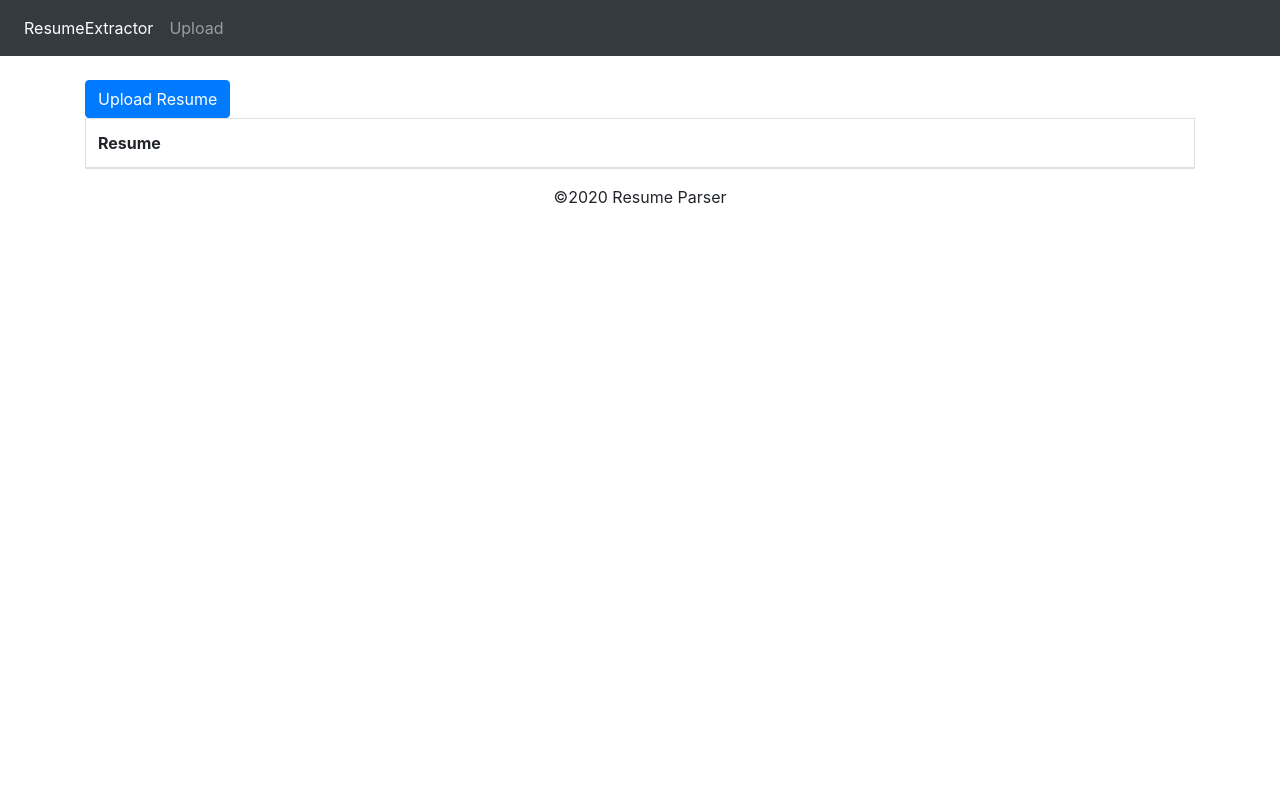
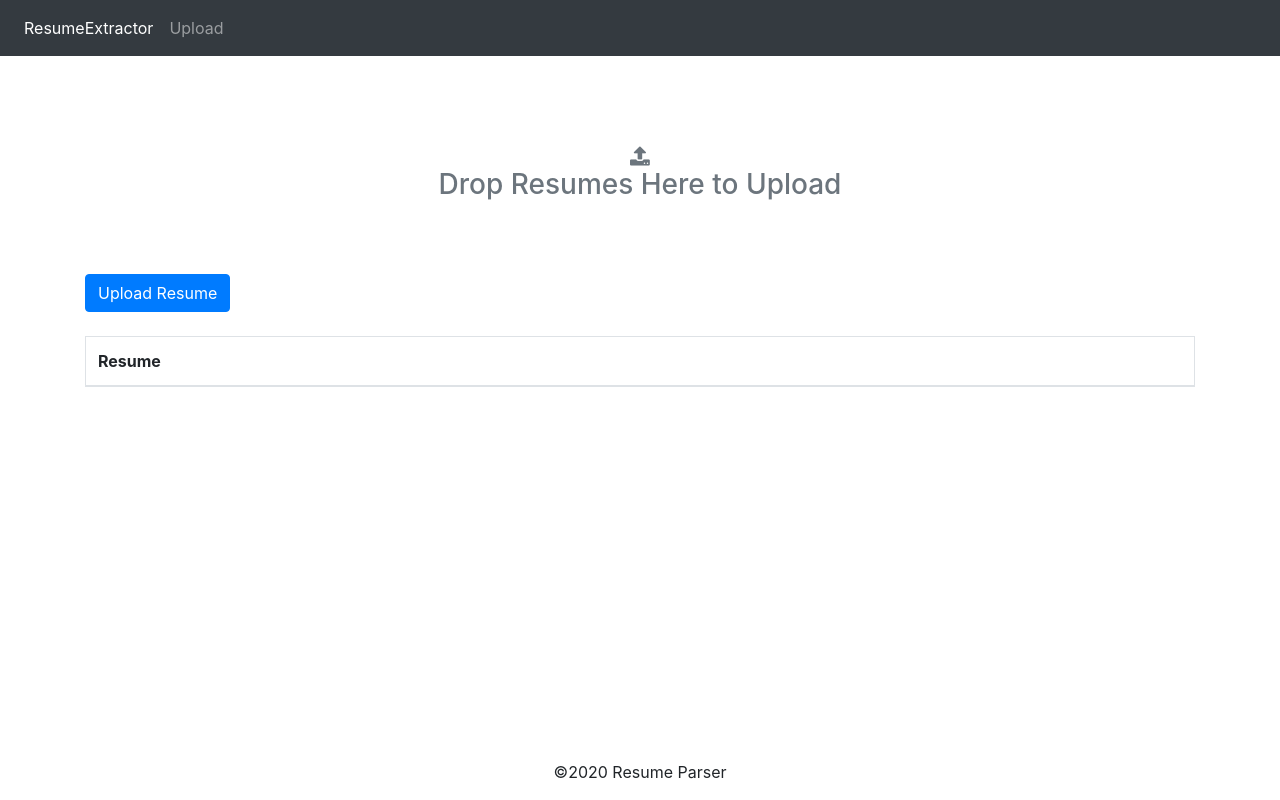
Before and after one commit to pawanpaudel93/ResumeExtractor, a Django app: page / in a window 1280 px wide. Run offline with Django 3.2, Linux system fonts and the light colour scheme; lists and menus that the app fills with data are empty; some libraries are stand-ins or nearby versions.

Commit message:
added file validators and error message

```diff
--- a/resume/models.py
+++ b/resume/models.py
@@ -1,5 +1,11 @@
 from django.db import models
+from django.core.validators import FileExtensionValidator
 
 
 class Resume(models.Model):
-    file = models.FileField(upload_to='resume/')
+    file = models.FileField(upload_to='resume/',
+                            validators=[FileExtensionValidator(
+                                allowed_extensions=['docx', 'pdf', 'docx'])])
+
+    def __str__(self):
+        return self.file.name.replace('resume/', '')
--- a/resume/templates/resume/upload.html
+++ b/resume/templates/resume/upload.html
@@ -10,15 +10,20 @@
 {#            </button>#}
 {#        </form>#}
 
-    <button type="button" class="btn btn-primary js-upload-photos">
-         <span class="glyphicon glyphicon-cloud-upload"></span> Upload Resume
+    <div class="well text-muted text-center" style="padding-top: 4rem; padding-bottom: 4rem;">
+{#        <span class="glyphicon glyphicon-triangle-bottom" style="font-size: 4rem;"></span>#}
+        <i class="fa fa-upload fa-lg"></i>
+        <h3>Drop Resumes Here to Upload</h3>
+    </div>
+    <button type="button" class="btn btn-primary js-upload-resumes">
+         Upload Resume
     </button>
 
     <input id="fileupload" type="file" name="file" multiple
        style="display: none;"
        data-url="{% url 'resume_upload' %}"
        data-form-data='{"csrfmiddlewaretoken": "{{ csrf_token }}"}'>
-
+    <br><br>
     <table id="gallery" class="table table-bordered">
       <thead>
         <tr>
@@ -48,6 +53,7 @@
         </div>
       </div>
     </div>
+    <div class="alert alert-danger" id="alert-error" role="alert" style="display: none"></div>
 
 {% endblock %}
 
--- a/resume/views.py
+++ b/resume/views.py
@@ -1,7 +1,10 @@
 from django.shortcuts import render
 from django.views import View
+from django.conf import settings
 from django.http import JsonResponse
 from .forms import ResumeForm
+from pyresparser import ResumeParser
+import os
 
 
 class ResumeUpload(View):
@@ -21,12 +24,20 @@ class ResumeUpload(View):
         #     return render(self.request, 'resume/upload.html')
         form = ResumeForm(self.request.POST, self.request.FILES)
         files = request.FILES.getlist('file')
-        for file in files:
-            print(file)
-            pass
-        if form.is_valid():
-            resume = form.save()
-            data = {'is_valid': True, 'name': resume.file.name, 'url': resume.file.path}
-        else:
-            data = {'is_valid': False}
-        return JsonResponse(data)
+        try:
+            for file in files:
+                print(file.name)
+            if form.is_valid():
+                resume = form.save()
+                resume_path = os.path.join(settings.BASE_DIR, resume.file.url[1:])
+                data = ResumeParser(resume_path).get_extracted_data()
+                skills = data.get('skills', '')
+                if skills != '':
+                    skills = ', '.join(skills)
+                data = {'is_valid': True, 'name': resume.file.name, 'url': resume.file.url, 'skills': skills}
+            else:
+                data = {'is_valid': False, 'error': 'File not supported. Please upload pdf or docx resumes'}
+            return JsonResponse(data)
+        except BaseException as e:
+            data = {'is_valid': False, 'error': e.__suppress_context__}
+            return JsonResponse(data)
--- /dev/null
+++ b/static/css/style.css
@@ -0,0 +1,6 @@
+footer {
+  position: absolute;
+  bottom: 0;
+  width: 100%;
+  height: 2.5rem;            /* Footer height */
+}
--- a/static/js/upload.js
+++ b/static/js/upload.js
@@ -1,7 +1,7 @@
 // to upload files and show modal on start and stop of resume uploads with progress bar
 $(function () {
 
-  $(".js-upload-photos").click(function () {
+  $(".js-upload-resumes").click(function () {
     $("#fileupload").click();
   });
 
@@ -22,10 +22,17 @@ $(function () {
       $(".progress-bar").text(strProgress);
     },
     done: function (e, data) {
+      $("#close").click();
       if (data.result.is_valid) {
         $("#gallery tbody").prepend(
-          "<tr><td><a href='" + data.result.path + "'>" + data.result.name + "</a></td></tr>"
+          "<tr><td><a href='" + data.result.url + "'>" + data.result.name+ "</a><br>" + data.result.skills +"</td></tr>"
         )
+      }
+      else {
+        $("#alert-error").prepend(
+            '<p>'+ data.result.error +'</p>'
+        )
+        $("#alert-error").show();
       }
     }
 
--- a/templates/base.html
+++ b/templates/base.html
@@ -12,7 +12,8 @@
     <!-- Css files link here -->
 	<link rel="stylesheet" href="https://stackpath.bootstrapcdn.com/bootstrap/4.2.1/css/bootstrap.min.css" integrity="sha384-GJzZqFGwb1QTTN6wy59ffF1BuGJpLSa9DkKMp0DgiMDm4iYMj70gZWKYbI706tWS" crossorigin="anonymous">
     <link rel="stylesheet" href="https://fonts.googleapis.com/css?family=Roboto:300,400,500,700|Material+Icons">
-
+    <link rel="stylesheet" href="{% static 'css/style.css' %}" type="text/css">
+    <link rel="stylesheet" href="https://stackpath.bootstrapcdn.com/font-awesome/4.7.0/css/font-awesome.min.css" type="text/css">
     {% block stylesheet %}
     {% endblock %}
 </head>
```
Also changed, not shown: resume/templates/resume/skills.html (deleted, +0 -7 lines), ResumeExtractor/settings/base.py (line endings or trailing spaces), 1 other file.
